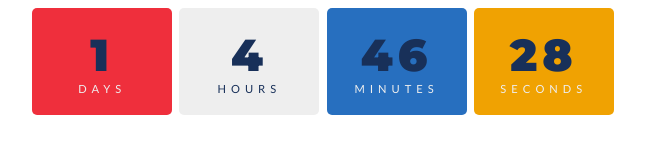
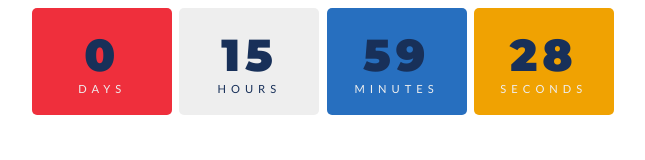
Before and after one commit to kristenjy99/notion, a plain HTML site: page index.html in a window 1280 px wide. Shown: the whole page, without its empty margins (317-962 px from the left). Drawn offline with Linux system fonts and the light colour scheme.

Commit message:
Update index.html

```diff
--- a/index.html
+++ b/index.html
@@ -103,7 +103,7 @@ body{
 </body>
 <script>
     const year = new Date().getFullYear();
-const myDate = new Date('Dec 14, 2022 13:00:00');
+const myDate = new Date('Dec 14, 2022 00:13:00');
 console.log(myDate);
 
 // countdown
```
